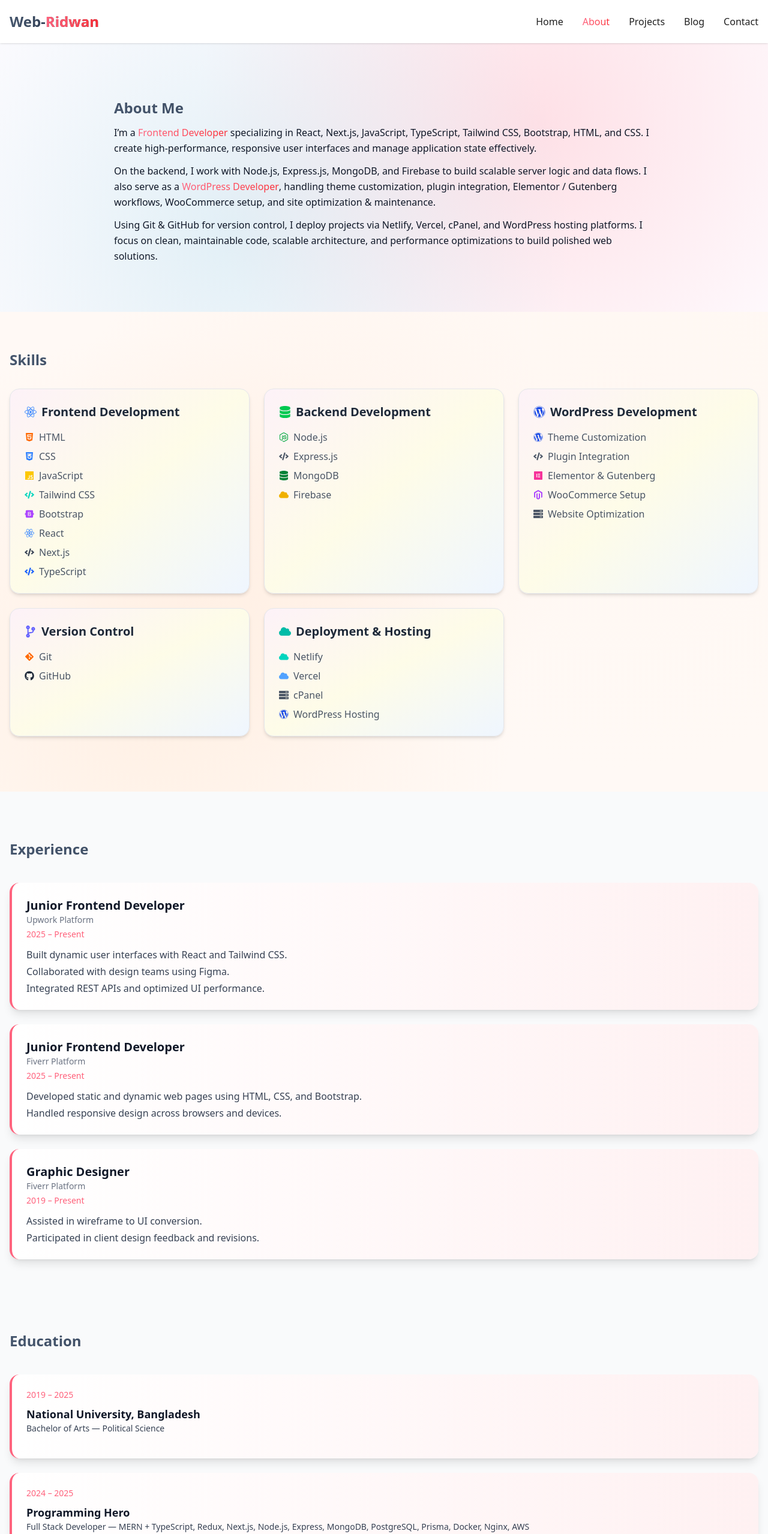
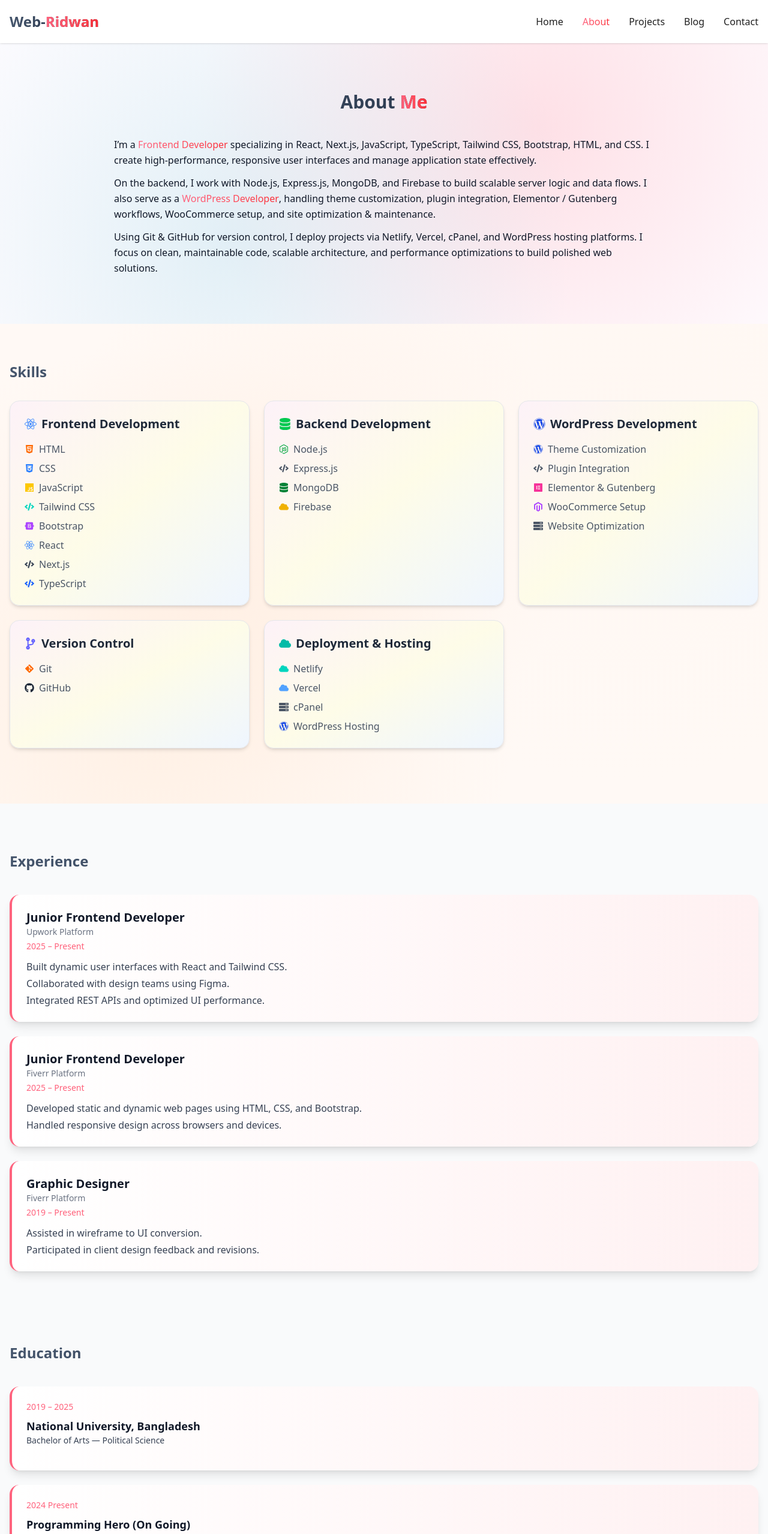
Before and after one commit to ridwanbuild/RidwanBuild-Portfolio, a Next.js app: page /about in a window 1280 px wide. Shown: the top 2558 px of the page at 60% size. Built offline with nearby package versions, Linux system fonts and the light colour scheme.

Commit message:
fix problem

```diff
--- a/package.json
+++ b/package.json
@@ -3,8 +3,8 @@
   "version": "0.1.0",
   "private": true,
   "scripts": {
-    "dev": "next dev --turbopack",
-    "build": "next build --turbopack",
+    "dev": "next dev ",
+    "build": "next build ",
     "start": "next start"
   },
   "dependencies": {
--- a/src/Components/AboutSection/Education.jsx
+++ b/src/Components/AboutSection/Education.jsx
@@ -9,20 +9,33 @@ const education = [
     qualification: "Bachelor of Arts — Political Science",
     details: [],
   },
+
   {
-    year: "2024 – 2025",
-    institution: "Programming Hero",
+    year: "2024 Present",
+    institution: "Programming Hero (on going)",
     qualification:
       "Full Stack Developer — MERN + TypeScript, Redux, Next.js, Node.js, Express, MongoDB, PostgreSQL, Prisma, Docker, Nginx, AWS",
     details: [],
   },
+
   {
-    year: "2023 - 2024",
+    year: "2024",
     institution: "Ostad",
     qualification:
       "MERN Development (Ongoing) — Advanced Front-End Developer (React, Next.js)",
     details: [],
   },
+
+  {
+    year: "2023",
+    institution: "Creative IT",
+    qualification:
+      "Front-End Developer (HTML, CSS, JavaScript, etc)",
+    details: [],
+  },
+
+
+
 
 ];
 
--- a/src/Components/HomeSection/Features.jsx
+++ b/src/Components/HomeSection/Features.jsx
@@ -84,9 +84,12 @@ const projects = [
 export default function Features() {
   return (
     <section className="py-12 ">
-      <div className="text-center py-5">
-        <Heading3 text={"Feature Project"} />
-      </div>
+
+
+     <h2 className="text-3xl font-bold text-center mb-10 textBlack">
+          Feature <span className="textRed">Project</span>
+        </h2>
+
 
       <div className="grid grid-cols-1  md:grid-cols-2 lg:grid-cols-3 gap-8">
         {projects.map((project) => (
--- a/src/Components/HomeSection/Hero_Section.jsx
+++ b/src/Components/HomeSection/Hero_Section.jsx
@@ -1,5 +1,6 @@
 "use client";
 
+import SplitText from "gsap/src/SplitText";
 import Image from "next/image";
 import Link from "next/link";
 import React from "react";
@@ -30,6 +31,11 @@ export default function HeroSection() {
               Hi, I’m Ridwan —{" "}
               <span className="textRed">Web Developer & Designer</span>
             </h1>
+
+
+
+
+
 
             <p className="max-w-xl mx-auto lg:mx-0">
               I’m a frontend developer skilled in React, Next.js, TypeScript,
--- a/src/Components/HomeSection/LatestBlogs.jsx
+++ b/src/Components/HomeSection/LatestBlogs.jsx
@@ -67,9 +67,9 @@ const blogs = [
 
     <section className="py-12 px-4 md:px-8 lg:px-12 xl:px-20">
 
-      <div className="text-center py-5">
-        <Heading3 text={'Latest Blogs'}></Heading3>
-      </div>
+        <h2 className="text-3xl font-bold text-center mb-10 textBlack">
+          Latest <span className="textRed">Blogs</span>
+        </h2>
 
       <div className="grid grid-cols-1 md:grid-cols-2 lg:grid-cols-3 gap-8">
         {blogs.map((blog) => (
--- a/src/app/about/page.jsx
+++ b/src/app/about/page.jsx
@@ -24,9 +24,10 @@ export default function AboutPage() {
           <div className="z-20 ">
 
 
-            <div className="py-3">
-              <Heading3 text="About Me" />
-            </div>
+
+              <h2 className="text-3xl font-bold text-center mb-10 textBlack">
+          About <span className="textRed">Me</span>
+        </h2>
 
             {/* About Me content */}
             <div className="text-gray-900  leading-relaxed ">
--- a/src/app/contact/page.jsx
+++ b/src/app/contact/page.jsx
@@ -20,6 +20,7 @@ export default function ContactPage() {
     >
       <div className="container m-auto px-4">
         {/* Heading */}
+
         <h2 className="text-3xl font-bold text-center mb-10 textBlack">
           Contact <span className="textRed">Me</span>
         </h2>
--- a/src/app/page.js
+++ b/src/app/page.js
@@ -1,4 +1,4 @@
-import Image from "next/image";
+
 import HeroSection from "../Components/HomeSection/Hero_Section";
 import ExperienceSection from "../Components/HomeSection/ExperienceSection";
 import FeaturesPage from "@/Components/HomeSection/Features";
@@ -9,7 +9,7 @@ export default function Home() {
 
   return (
 
-    <div className="">
+    <div >
       <HeroSection></HeroSection>
 
       <div className="container m-auto px-4">
--- a/src/app/projects/page.jsx
+++ b/src/app/projects/page.jsx
@@ -82,6 +82,7 @@ const projects = [
 
 export default function FeaturesPage() {
   return (
+
     <section
       className="py-16 relative overflow-hidden"
       style={{
@@ -101,9 +102,11 @@ export default function FeaturesPage() {
       />
 
       <div className="relative container mx-auto px-4 z-10">
-        <div className="text-center py-5">
-          <Heading3 text={"Feature Project"} />
-        </div>
+
+  <h2 className="text-3xl font-bold text-center mb-10 textBlack">
+          Feature <span className="textRed">Project</span>
+        </h2>
+
 
         <div className="grid grid-cols-1 md:grid-cols-2 lg:grid-cols-3 gap-8">
           {projects.map((project) => (
```
